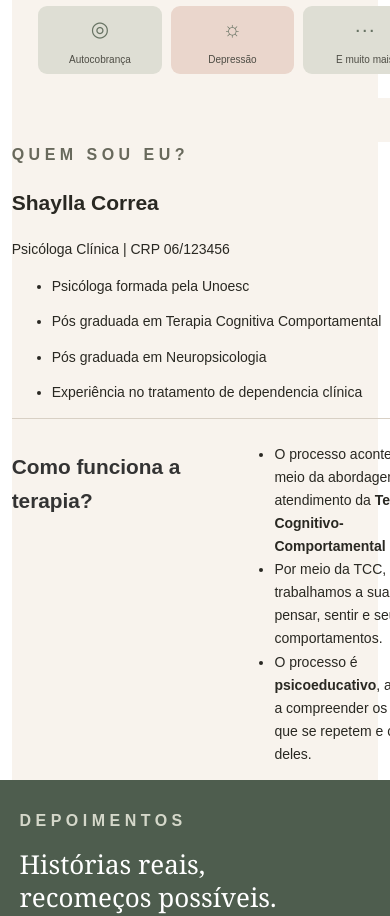
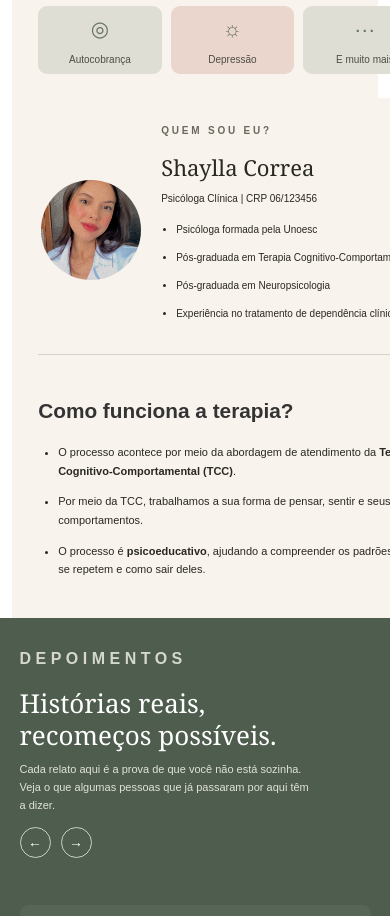
Before and after one commit to henriqueodev/site.ps, a plain HTML site: page index.html in a window 390 px wide. Shown: the part 2646-3562 px from the top of the page. Drawn offline with Linux system fonts and the light colour scheme.

Commit message:
Imagem e respondividade: Quem sou eu?

```diff
--- a/index.html
+++ b/index.html
@@ -322,30 +322,59 @@
           </div>
         </div>
 
-        <div class="about-panel" id="sobre"></div>
 
-          <div>
+<div class="about-panel" id="sobre">
+
+  <!-- Foto da psicóloga -->
+  <div class="about-photo-container">
+    <img
+      class="about-photo"
+      src="assets/Shayla-foto-perfil.jpg"
+      alt="Shaylla Correa, psicóloga clínica"
+    />
+  </div>
+
+  <!-- Informações da psicóloga -->
+  <div class="about-info">
     <p class="eyebrow">QUEM SOU EU?</p>
+
     <h2>Shaylla Correa</h2>
+
     <p>Psicóloga Clínica | CRP 06/123456</p>
+
     <ul class="formacao-lista">
       <li>Psicóloga formada pela Unoesc</li>
-              <li>Pós graduada em Terapia Cognitiva Comportamental</li>
-              <li>Pós graduada em Neuropsicologia</li>
-              <li>Experiência no tratamento de dependencia clínica</li>
+      <li>Pós-graduada em Terapia Cognitivo-Comportamental</li>
+      <li>Pós-graduada em Neuropsicologia</li>
+      <li>Experiência no tratamento de dependência clínica</li>
     </ul>
+  </div>
+
+  <!-- Como funciona a terapia -->
+  <div class="credentials">
+    <h3>Como funciona a terapia?</h3>
+
+    <ul>
+      <li>
+        O processo acontece por meio da abordagem de atendimento da
+        <strong>Terapia Cognitivo-Comportamental (TCC)</strong>.
+      </li>
+
+      <li>
+        Por meio da TCC, trabalhamos a sua forma de pensar,
+        sentir e seus comportamentos.
+      </li>
+
+      <li>
+        O processo é <strong>psicoeducativo</strong>,
+        ajudando a compreender os padrões que se repetem
+        e como sair deles.
+      </li>
+    </ul>
+  </div>
 
 </div>
 
-          <div class="credentials">
-  <h3>Como funciona a terapia?</h3>
-  <ul>
-    <li>O processo acontece por meio da abordagem de atendimento da <strong>Terapia Cognitivo-Comportamental (TCC)</strong>.</li>
-    <li>Por meio da TCC, trabalhamos a sua forma de pensar, sentir e seus comportamentos.</li>
-    <li>O processo é <strong>psicoeducativo</strong>, ajudando a compreender os padrões que se repetem e como sair deles.</li>
-  </ul>
-</div>
-        </div>
       </section>
 
       <section class="testimonials" id="depoimentos">
--- a/style.css
+++ b/style.css
@@ -730,44 +730,90 @@ textarea {
   color: #4e4d45;
 }
 
+
+/* SOBRE A PROFISSIONAL */
+
 .about-panel {
   grid-column: 1 / -1;
+
   display: grid;
-  grid-template-columns: 160px 1.2fr 1fr;
-  gap: 24px;
-  padding: 25px 4%;
+  grid-template-columns: 190px minmax(220px, 1fr) minmax(280px, 1.1fr);
+
   align-items: center;
+  gap: 30px;
+
+  padding: 30px 4%;
   background: #f8f3ed;
 }
 
-.about-panel > img {
-  width: 100%;
-  height: 185px;
+/* Fotografia circular */
+.about-photo-container {
+  display: flex;
+  align-items: center;
+  justify-content: center;
+}
+
+.about-photo {
+  width: 180px;
+  height: 180px;
+
   object-fit: cover;
-  object-position: center;
-  border-radius: 3px;
-}
-
-.about-panel h2 {
+  object-position: center 25%;
+
+  border-radius: 50%;
+}
+
+/* Informações profissionais */
+.about-info {
+  min-width: 0;
+}
+
+.about-info h2 {
   font-size: 27px;
-}
-
-.about-panel p {
+  margin: 0 0 8px;
+}
+
+.about-info p {
   font-size: 11px;
   line-height: 1.65;
 }
 
+.formacao-lista {
+  padding-left: 18px;
+}
+
+.formacao-lista li {
+  font-size: 12px;
+  line-height: 1.6;
+  margin-bottom: 10px;
+}
+
+/* Terapia e Credenciais */
+.credentials {
+  width: 100%;
+  max-width: 600px;
+  padding: 10px 5%;
+  box-sizing: border-box;
+  overflow-wrap: break-word;
+}
+
+.credentials h3 {
+  font-size: 21px;
+  margin-bottom: 15px;
+}
+
+.credentials ul {
+  padding-left: 20px;
+}
+
+.credentials li {
+  font-size: 12px;
+  line-height: 1.7;
+  margin-bottom: 12px;
+}
+
 .about-panel .button {
   padding: 10px 16px;
-}
-
-.credentials {
-  width: 100%;          /* Ocupa a largura disponível */
-  max-width: 600px;     /* Impede que fique gigante em telas muito grandes */
-  padding: 5%;          /* O espaçamento interno adapta-se ao tamanho da tela */
-  box-sizing: border-box; /* Garante que o padding não quebre a largura total */
-  overflow-wrap: break-word; /* Quebra palavras muito longas se necessário */
-  word-break: normal;
 }
 
 /* ==========================================================================
@@ -1176,32 +1222,47 @@ textarea {
     padding: 24px 6%;
   }
 
+
   .about-panel {
-    grid-template-columns: 100px 1fr;
-    gap: 14px;
-    padding: 22px 5%;
-  }
-
-  .about-panel > img {
-    height: 145px;
-  }
-
-  .about-panel h2 {
+    grid-template-columns: 105px minmax(0, 1fr);
+    gap: 18px;
+    padding: 25px 6%;
+  }
+
+  .about-photo {
+    width: 100px;
+    height: 100px;
+  }
+
+  .about-info h2 {
     font-size: 22px;
   }
 
-  .about-panel p {
+  .about-info p {
+    font-size: 10px;
+  }
+
+  .formacao-lista {
+    padding-left: 15px;
+  }
+
+  .formacao-lista li {
     font-size: 10px;
   }
 
   .credentials {
     grid-column: 1 / -1;
-    border-left: 0;
+    max-width: none;
     border-top: 1px solid #d8d0c5;
-    padding: 10px 0 0;
-    display: grid;
-    grid-template-columns: 1fr 1fr;
-    gap: 4px;
+    padding: 18px 0 0;
+  }
+
+  .credentials h3 {
+    font-size: 20px;
+  }
+
+  .credentials li {
+    font-size: 11px;
   }
 
   .credentials p {
```
Also changed, not shown: assets/Shayla-foto-perfil.jpg (added). Lines whose indentation alone changed are shown as unchanged.
